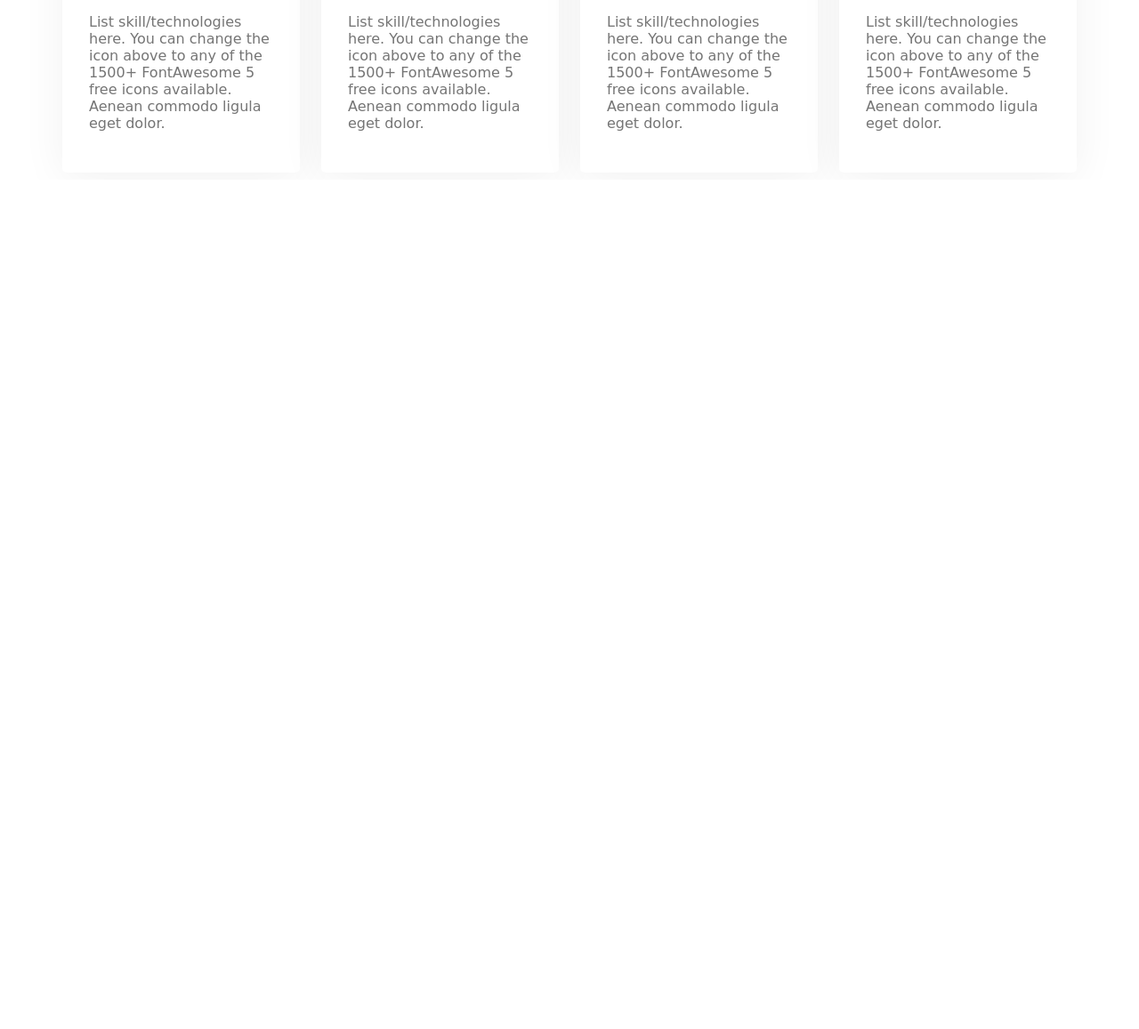
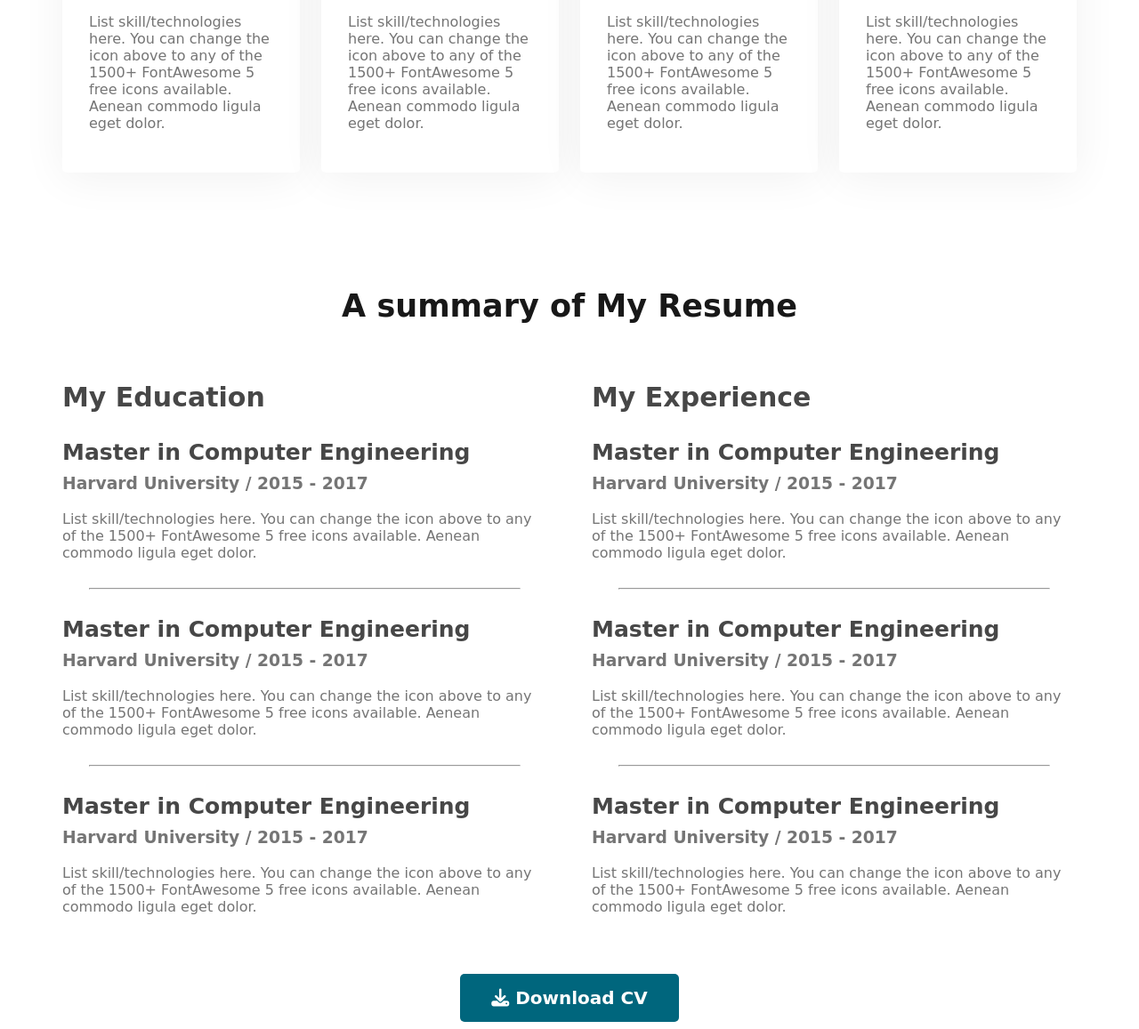
Before and after one commit to MdSHiFaTRaHMaN/PortfolioBySHiFaT, a plain HTML site: page index.html in a window 1280 px wide. Shown: the part 1883-3040 px from the top of the page at 89% size. Before the commit the page ends 2085 px from the top, so only its background shows below. Drawn offline with Linux system fonts and the light colour scheme; a web font is replaced by a local one.

Commit message:
Complate Resume Section

```diff
--- a/Style/style.css
+++ b/Style/style.css
@@ -14,6 +14,9 @@
     font-size: 20px;
     font-weight: 700;
     padding: 15px 35px;
+}
+.btn-primary:hover{
+    background: #05f5dd;
 }
 
 .section-title {
@@ -149,3 +152,41 @@ main section {
 .skill-description {
     color: #757575;
 }
+/* Resume Section styles */
+
+.resume-column-title {
+    color: #474747;
+    font-size: 30px;
+    font-weight: 700;
+}
+
+.resume-container {
+    display: flex;
+    gap: 50px;
+}
+
+.resume-item-title {
+    color: #474747;
+    font-size: 25px;
+    font-weight: 700;
+    margin-bottom: 10px;
+}
+
+.resume-item-institute {
+    margin-bottom: 20px;
+    margin-top: 0px;
+}
+
+.resume-item-institute,
+.resume-item-description {
+    color: #757575;
+}
+
+.resume-container hr {
+    margin: 30px;
+}
+
+.download-cv {
+    text-align: center;
+    margin-top: 50px;
+}
--- a/index.html
+++ b/index.html
@@ -104,5 +104,70 @@
                 </div>
             </div>
         </section>
+        <!-- Resume Section  Start-->
+        <section>
+            <h3 class="section-title">A summary of My Resume</h3>
+            <div class="resume-container">
+                <div class="resume-column">
+                    <h3 class="resume-column-title">My Education</h3>
+
+                    <div class="resume-item">
+                        <h2 class="resume-item-title">Master in Computer Engineering</h2>
+                        <h3 class="resume-item-institute">Harvard University / 2015 - 2017</h3>
+                        <p class="resume-item-description">List skill/technologies here. You can change the icon above
+                            to any of the 1500+ FontAwesome 5 free icons available. Aenean commodo ligula eget dolor.
+                        </p>
+                    </div>
+                    <hr>
+                    <div class="resume-item">
+                        <h2 class="resume-item-title">Master in Computer Engineering</h2>
+                        <h3 class="resume-item-institute">Harvard University / 2015 - 2017</h3>
+                        <p class="resume-item-description">List skill/technologies here. You can change the icon above
+                            to any of the 1500+ FontAwesome 5 free icons available. Aenean commodo ligula eget dolor.
+                        </p>
+                    </div>
+                    <hr>
+                    <div class="resume-item">
+                        <h2 class="resume-item-title">Master in Computer Engineering</h2>
+                        <h3 class="resume-item-institute">Harvard University / 2015 - 2017</h3>
+                        <p class="resume-item-description">List skill/technologies here. You can change the icon above
+                            to any of the 1500+ FontAwesome 5 free icons available. Aenean commodo ligula eget dolor.
+                        </p>
+                    </div>
+
+
+                </div>
+                <div class="resume-column">
+                    <h3 class="resume-column-title">My Experience</h3>
+                    <div class="resume-item">
+                        <h2 class="resume-item-title">Master in Computer Engineering</h2>
+                        <h3 class="resume-item-institute">Harvard University / 2015 - 2017</h3>
+                        <p class="resume-item-description">List skill/technologies here. You can change the icon above
+                            to any of the 1500+ FontAwesome 5 free icons available. Aenean commodo ligula eget dolor.
+                        </p>
+                    </div>
+                    <hr>
+                    <div class="resume-item">
+                        <h2 class="resume-item-title">Master in Computer Engineering</h2>
+                        <h3 class="resume-item-institute">Harvard University / 2015 - 2017</h3>
+                        <p class="resume-item-description">List skill/technologies here. You can change the icon above
+                            to any of the 1500+ FontAwesome 5 free icons available. Aenean commodo ligula eget dolor.
+                        </p>
+                    </div>
+                    <hr>
+                    <div class="resume-item">
+                        <h2 class="resume-item-title">Master in Computer Engineering</h2>
+                        <h3 class="resume-item-institute">Harvard University / 2015 - 2017</h3>
+                        <p class="resume-item-description">List skill/technologies here. You can change the icon above
+                            to any of the 1500+ FontAwesome 5 free icons available. Aenean commodo ligula eget dolor.
+                        </p>
+                    </div>
+                </div>
+            </div>
+            <div class="download-cv">
+                <button class="btn-primary"><i class="fa-solid fa-download"></i> Download CV</button>
+            </div>
+        </section>
+    </main>
 </body>
 </html>
```
